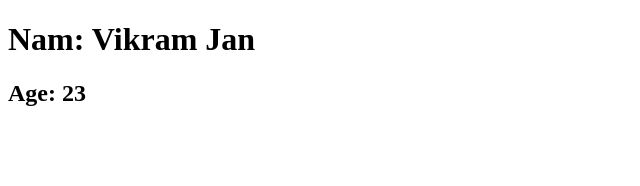
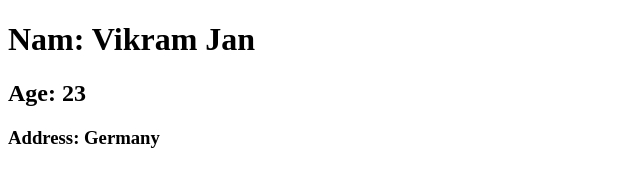
Before and after one commit to vikramjan/jan-portfolio, a plain HTML site: page index.html in a window 1280 px wide. Shown: the whole page, without its empty margins (0-640 px from the left). Drawn offline with Linux system fonts and the light colour scheme.

Commit message:
added index address

```diff
--- a/index.html
+++ b/index.html
@@ -7,5 +7,6 @@
   <body>
     <h1>Nam: Vikram Jan</h1>
     <h2>Age: 23</h2>
+    <h3>Address: Germany</h3>
   </body>
 </html>
```
